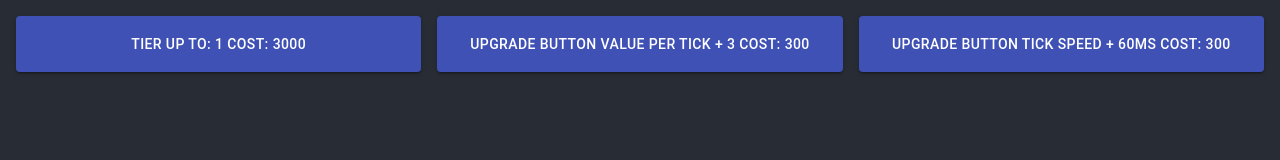
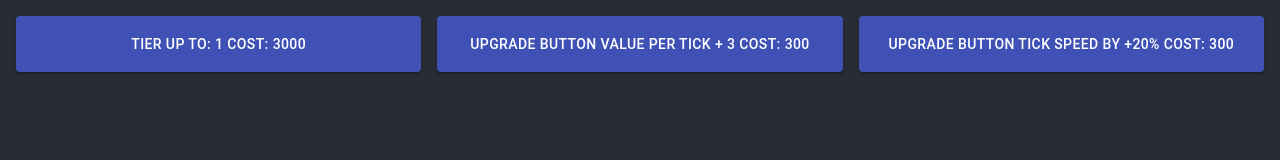
Before and after one commit to Gregorio21/reactincremental, a React (Create React App) app: page / in a window 1280 px wide. Both pictures are taken after a click on the button "UPGRADES". Shown: the top 160 px of the page. Built offline with nearby package versions, Linux system fonts and the light colour scheme.

Commit message:
Imporved some upgrades and balanced tier up

```diff
--- a/src/App.js
+++ b/src/App.js
@@ -37,6 +37,7 @@ class App extends Component {
             defaultButtonState: [0, 3, 300, 300],
             tier: 0,
             tierCost: 3000,
+            tierPoints: 0,
 
         };
     }
@@ -65,7 +66,7 @@ class App extends Component {
     updateButtonTick(x) {
         const buttonState = this.state.buttonState;
         if (buttonState[0] > buttonState[3] && buttonState[2] > 0) {
-            buttonState[2] += x;
+            buttonState[2] *= x;
             buttonState[0] -= buttonState[3];
             buttonState[3] *= 2;
             this.setState({ button: buttonState });
@@ -82,7 +83,7 @@ class App extends Component {
             this.setState({ tier: tier + 1 });
             clearInterval(this.interval);
             this.interval = setInterval(() => this.updateButtonValue(buttonState), this.state.buttonState[2]);
-            this.setState({ buttonState: defaultButton });
+            this.setState({ buttonState: defaultButton.slice(0) });
             this.setState({ tierCost: parseInt(tierCost*2.25) })
         }
 
@@ -90,7 +91,7 @@ class App extends Component {
 
     getTab(i) {
         var tabs = [<ButtonIncremenet tier={0} className="Increment" onClick={() => this.updateButtonValue(this.state.buttonState)} value={this.state.buttonState}> </ButtonIncremenet>,
-            <Upgrades tierCost={this.state.tierCost} costButton={this.state.buttonState[3]} onClick1={() => this.updateButtonIncrement(3)} onClick2={() => this.updateButtonTick(-60)} onClick3={() => this.tierUp()} tier={this.state.tier}></Upgrades>
+            <Upgrades tierCost={this.state.tierCost} costButton={this.state.buttonState[3]} onClick1={() => this.updateButtonIncrement(3)} onClick2={() => this.updateButtonTick(0.8)} onClick3={() => this.tierUp()} tier={this.state.tier}></Upgrades>
         ];
         return tabs[i];
     }
--- a/src/Upgrades.js
+++ b/src/Upgrades.js
@@ -15,7 +15,7 @@ class Upgrades extends Component {
 
                 <Button variant="contained" onClick={() => this.props.onClick3()} className='upgradeTier1'> Tier Up to: {this.props.tier + 1} cost: {this.props.tierCost} </Button>
                 <Button variant="contained" onClick={() => this.props.onClick1()} className='upgradeTier1'> Upgrade Button Value Per Tick + 3 cost: {this.props.costButton} </Button>
-                <Button variant="contained" onClick={() => this.props.onClick2()} className='upgradeTier1'> Upgrade Button Tick Speed + 60ms cost: {this.props.costButton} </Button>
+                <Button variant="contained" onClick={() => this.props.onClick2()} className='upgradeTier1'> Upgrade Button Tick Speed by +20% cost: {this.props.costButton} </Button>
 
             </Fragment>
         );
```
